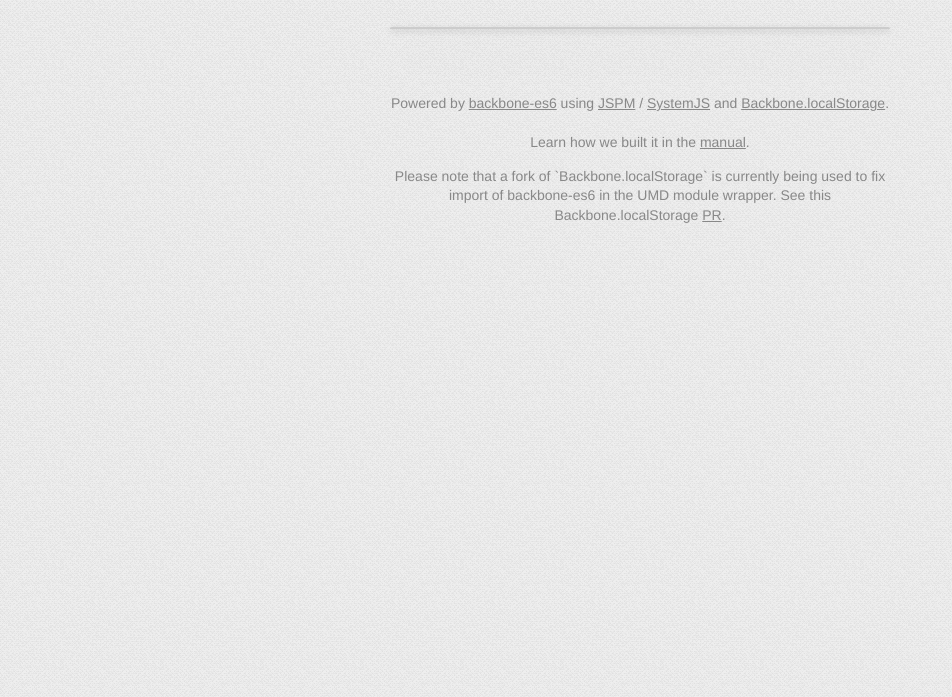
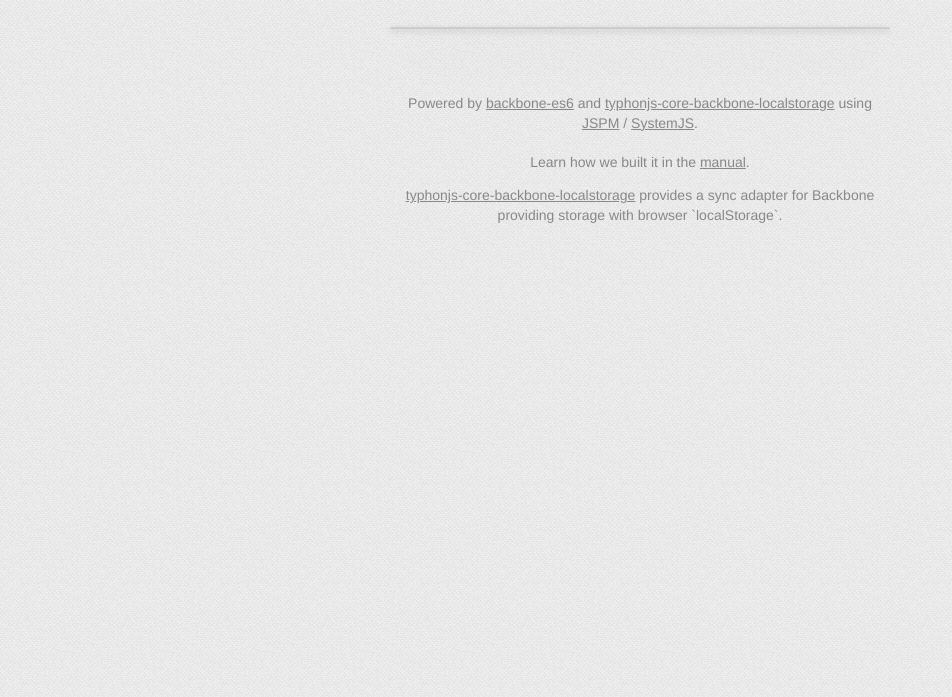
Before and after one commit to typhonjs-demos/backbone-es6-localstorage-todos, a website with bundled scripts: page index.html in a window 1280 px wide. Shown: the part 103-800 px from the top of the page, without its empty margins (0-952 px from the left). Built offline with nearby package versions, Linux system fonts and the light colour scheme; what pathSite would draw is missing.

Commit message:
Integrated typhonjs-core-backbone-localstorage

```diff
--- a/index.html
+++ b/index.html
@@ -3,7 +3,7 @@
 <head>
    <meta charset="utf-8">
    <meta http-equiv="X-UA-Compatible" content="IE=edge">
-   <meta name="description" content="Backbone-ES6 LocalStorage Todos -- A canonical TODOs demo for `backbone-es6` + `backbone.localStorage` + JSPM / SystemJS.">
+   <meta name="description" content="Backbone-ES6 LocalStorage Todos -- A canonical TODOs demo for `backbone-es6` + `typhonjs-core-backbone-localstorage` + JSPM / SystemJS.">
    <meta name="viewport" content="width=device-width, initial-scale=0.75">
    <title>Backbone-ES6 LocalStorage Todos</title>
 
@@ -65,10 +65,10 @@
 </div>
 
 <div id="credits">
-   Powered by <a href="https://github.com/typhonjs/backbone-es6" target="_blank">backbone-es6</a> using <a href="http://jspm.io" target="_blank">JSPM</a> / <a href="https://github.com/systemjs/systemjs" target="_blank">SystemJS</a> and <a href="https://github.com/typhonjs/Backbone.localStorage" target="_blank">Backbone.localStorage</a>.<br /><br />
+   Powered by <a href="https://github.com/typhonjs/backbone-es6" target="_blank">backbone-es6</a> and <a href="https://github.com/typhonjs/typhonjs-core-backbone-localstorage" target="_blank">typhonjs-core-backbone-localstorage</a> using <a href="http://jspm.io" target="_blank">JSPM</a> / <a href="https://github.com/systemjs/systemjs" target="_blank">SystemJS</a>.<br /><br />
    Learn how we built it in the <a href="http://js.demos.typhonrt.org/backbone-es6-localstorage-todos/docs/manual/index.html" target="_blank">manual</a>.
    <p>
-   Please note that a fork of `Backbone.localStorage` is currently being used to fix import of backbone-es6 in the UMD module wrapper. See this Backbone.localStorage <a href="https://github.com/jeromegn/Backbone.localStorage/pull/194" target="_blank">PR</a>.
+   <a href="https://github.com/typhonjs/typhonjs-core-backbone-localstorage" target="_blank">typhonjs-core-backbone-localstorage</a> provides a sync adapter for Backbone providing storage with browser `localStorage`.
 </div>
 
 <script src="dist/umd/backbone-es6-localstorage-todos.min.js"></script>
--- a/package.json
+++ b/package.json
@@ -12,10 +12,10 @@
     "main": false,
     "dependencies": {
       "backbone": "github:typhonjs/backbone-es6@master",
-      "backbone-localstorage": "github:typhonjs/Backbone.localStorage@master",
       "jquery": "github:typhonjs/zepto@master",
       "text": "github:systemjs/plugin-text@^0.0.2",
       "typhonjs-core-backbone-events-logged": "github:typhonjs/typhonjs-core-backbone-events-logged@master",
+      "typhonjs-core-backbone-localstorage": "github:typhonjs/typhonjs-core-backbone-localstorage@master",
       "underscore": "npm:underscore@^1.8.3"
     },
     "devDependencies": {
--- a/site/js/collections/todoList.js
+++ b/site/js/collections/todoList.js
@@ -1,7 +1,6 @@
 'use strict';
 
 import Backbone      from 'backbone';
-import LocalStorage  from 'backbone-localstorage';
 
 import Item          from 'pathSite/js/models/Item.js';
 
@@ -9,7 +8,7 @@
  * Provides the Backbone.localStorage instance and stores data under `backbone:es6:localstorage:TodoList` in the
  * browser local storage.
  */
-const s_LOCAL_STORAGE = new LocalStorage('backbone:es6:localstorage:TodoList');
+const s_LOCAL_STORAGE = new Backbone.LocalStorage('backbone:es6:localstorage:TodoList');
 
 /**
  * This module defines a `Backbone.Collection` which stores todos `Items` and provides utility methods to filter, sort,
```
Also changed, not shown: indexSrc.html (+3 -3 lines), main.js (+5 -3 lines), dist/umd/backbone-es6-localstorage-todos.js, dist/umd/backbone-es6-localstorage-todos.min.js.
